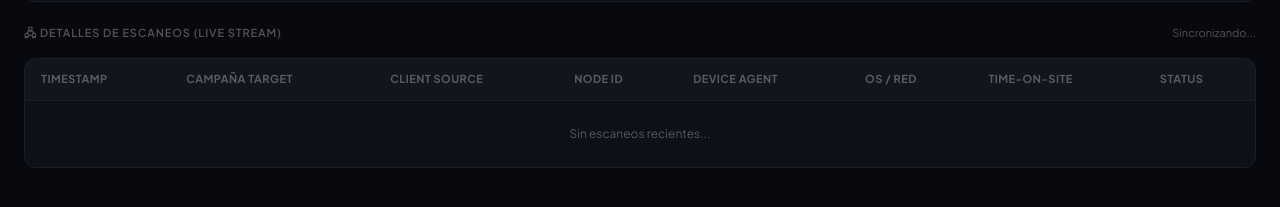
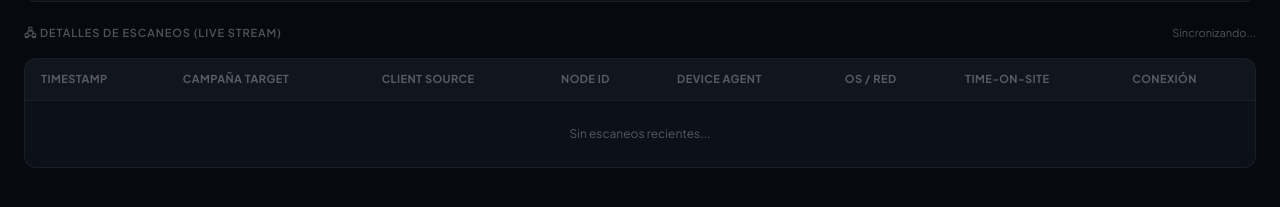
Before and after one commit to joao1975-rgb/qr-tracking, a FastAPI app: page /dashboard in a window 1280 px wide; the page is wider, and only the part inside the window is pictured. Shown: the part 1879-2086 px from the top of that part. Run offline with FastAPI, Linux system fonts and the light colour scheme; parts of the project's set-up code (start-up, migrations or seed data) failed here and were passed over; some libraries are stand-ins or nearby versions.

Commit message:
fix(ui): change Status table header to Conexion with SI NO values

```diff
--- a/qr_tracking_system/templates/dashboard_antigravity_v28.html
+++ b/qr_tracking_system/templates/dashboard_antigravity_v28.html
@@ -1799,7 +1799,7 @@ body {
             <th style="padding:12px 16px;border-bottom:1px solid var(--border);">Device Agent</th>
             <th style="padding:12px 16px;border-bottom:1px solid var(--border);">OS / Red</th>
             <th style="padding:12px 16px;border-bottom:1px solid var(--border);">Time-on-Site</th>
-            <th style="padding:12px 16px;border-bottom:1px solid var(--border);">Status</th>
+            <th style="padding:12px 16px;border-bottom:1px solid var(--border);">Conexión</th>
           </tr>
         </thead>
         <tbody id="scansTableBody" style="font-size:12px;color:var(--text-2);">
@@ -2689,7 +2689,7 @@ async function loadLiveScans() {
             </td>
             <td style="padding:12px 16px;font-family:var(--mono);color:var(--green);">${durStr}</td>
             <td style="padding:12px 16px;">
-                ${scan.redirect_completed ? '<span style="color:#00E5A0;">✓ OK</span>' : '<span style="color:var(--amber);">↻ PEND</span>'}
+                ${scan.redirect_completed ? '<span style="color:#00E5A0;font-weight:600;">SÍ</span>' : '<span style="color:var(--amber);font-weight:600;">NO</span>'}
             </td>
         </tr>
         <tr class="scan-detail" id="scan-detail-${index}">
```
